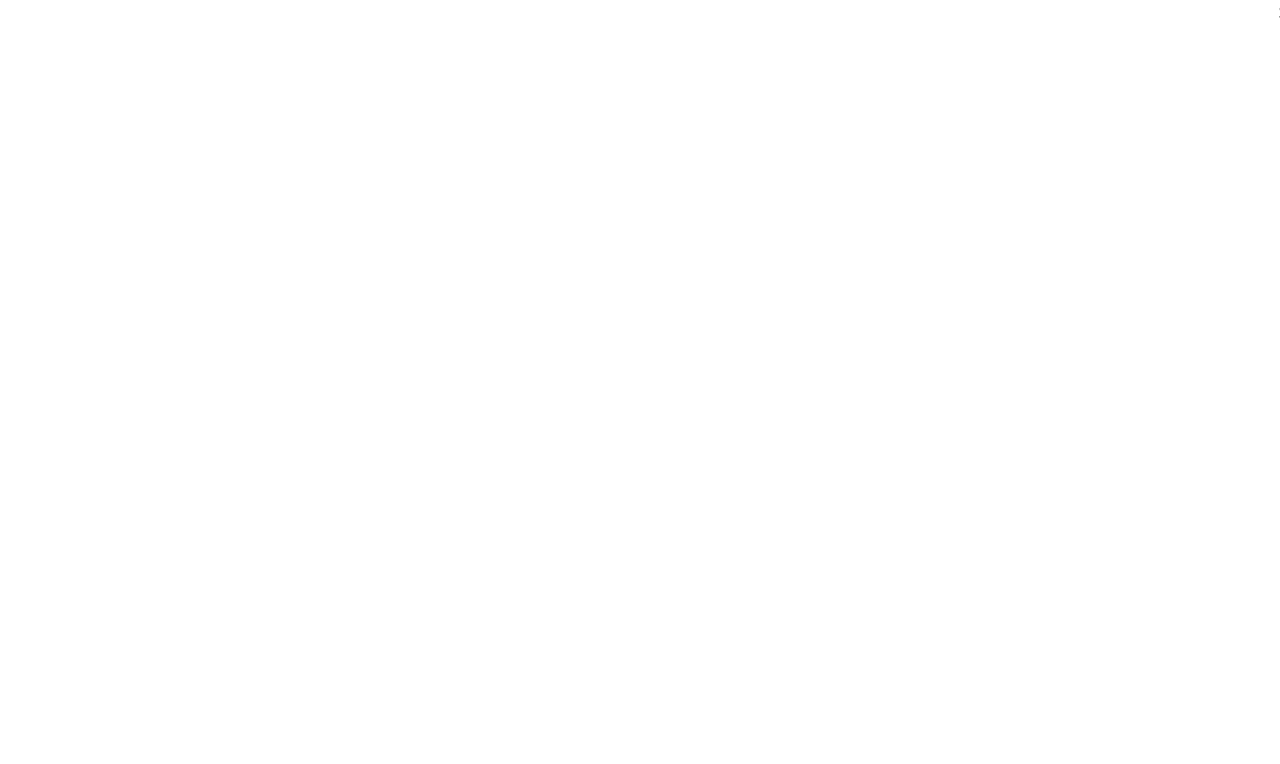
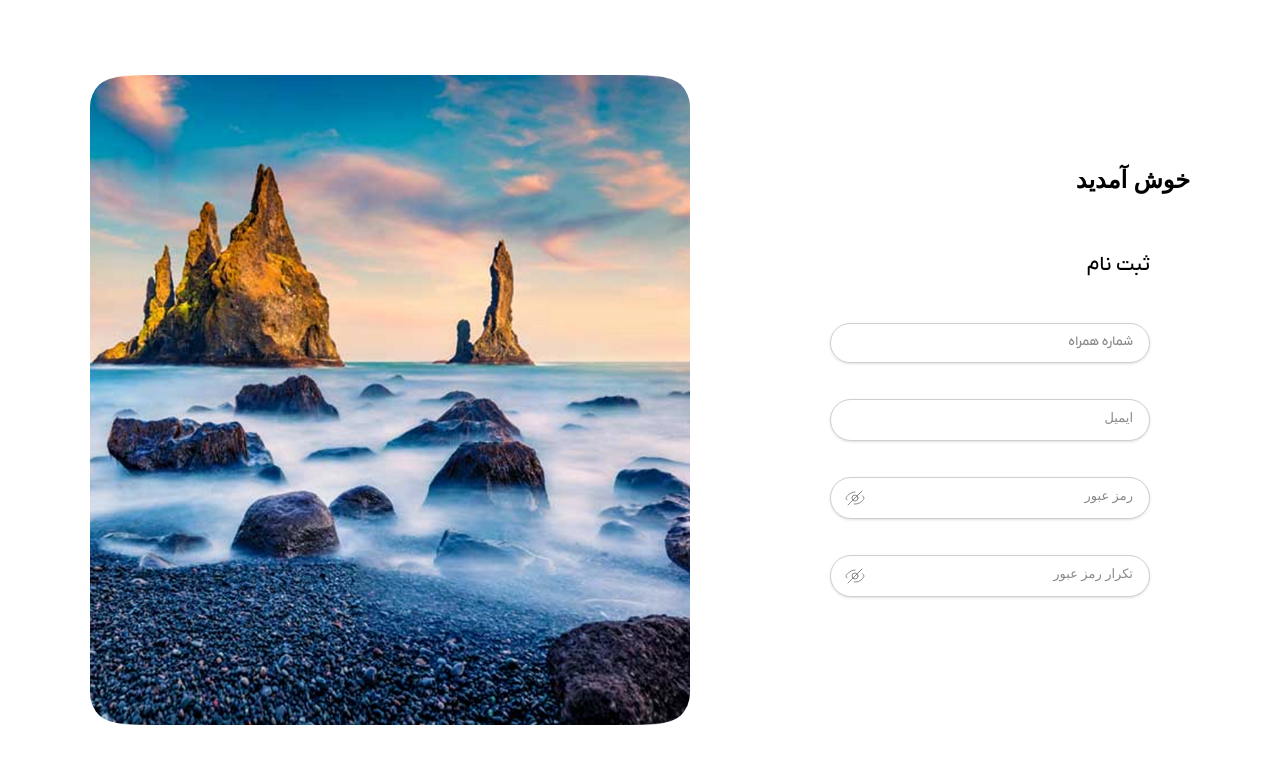
Before and after one commit to awmiri/travel-page, a Next.js app: page /signUp in a window 1280 px wide. Shown: the top 764 px of the page. Built offline with nearby package versions, Linux system fonts and the light colour scheme.

Commit message:
start create the sign up page with focus and blur animation

```diff
--- a/pages/signUp/index.js
+++ b/pages/signUp/index.js
@@ -1,9 +1,76 @@
-import React from 'react'
+import React, { useState } from 'react'
+import Image from "next/image";
 
 function SignUp() {
+    const [phoneValue, setPhoneValue] = useState("")
+    const [phoneFocus, setPhoneFocus] = useState(false)
+
+    const [emailValue, setEmailValue] = useState("")
+    const [emailFocus, setEmailFocus] = useState(false)
+
+    const [ShowPassword, setShowPassword] = useState(false)
+    const [ShowRePassword, setShowRePassword] = useState(false)
     return (
-        <div>SignUp</div>
-    )
+        <div className="flex items-center justify-center h-dvh overflow-hidden">
+            <div className="flex items-center justify-between w-[1100px] rounded-2xl  overflow-hidden">
+                <div>
+                    <h2 className="text-2xl font-semibold mb-4">خوش آمدید</h2>
+                    <form className="flex flex-col gap-9 p-10 w-[400px]">
+                        <h2 className="text-xl font-iranYekanMedium mb-2">ثبت نام</h2>
+                        <div className={`border transition-all shadow ${phoneFocus ? 'border-cusBlue' : 'border-textLight/25'}  flex flex-col relative rounded-3xl`}>
+                            <label htmlFor="phone" className={`cursor-pointer absolute transition-all ${phoneFocus ? '-top-6 right-1 text-[11px] text-cusBlue font-bold' : 'text-[13px] top-2 right-4 text-[#898989] font-iranYekanMedium'}`}>شماره همراه</label>
+                            <input id='phone' placeholder={phoneFocus ? '09xxxxxxxxx' : ''} type="number" value={phoneValue} onChange={e => setPhoneValue(e.target.value)} className='placeholder:text-[12px] placeholder:text-black/25  p-2 border-0 outline-0 cursor-pointer text-[15px] font-medium' onFocus={() => setPhoneFocus(true)} onBlur={() => {
+                                if (phoneValue.trim().length === 0) {
+                                    setPhoneFocus(false)
+                                }
+                            }} />
+                        </div>
+                        <div className={`border transition-all ${emailFocus ? 'border-cusBlue' : 'border-textLight/25'} shadow flex flex-col relative rounded-3xl`}>
+                            <label htmlFor="" className='absolute text-[#898989] text-[13px] top-2 right-4'>ایمیل</label>
+                            <input type="text" className='p-2 border-0 outline-0' value={emailValue} onChange={e => setEmailValue(e.target.value)} onFocus={() => setEmailFocus(true)} onBlur={() => {
+                                if (emailValue.trim().length === 0) {
+                                    setEmailFocus(false)
+                                }
+                            }} />
+                        </div>
+                        <div className='border border-textLight/25 shadow flex flex-col relative rounded-3xl'>
+                            <label htmlFor="" className='absolute text-[#898989] text-[13px] top-2 right-4'>رمز عبور</label>
+                            <input type={`${ShowPassword ? "text" : "password"}`} className='cursor-pointer p-2 border-0 outline-0' />
+                            <svg className={`w-6 cursor-pointer h-6 text-[#898989] absolute top-2 left-3 ${ShowPassword ? 'hidden' : ''}`} aria-hidden="true" width="24" height="24" fill="none" viewBox="0 0 24 24" onClick={() => setShowPassword(true)}>
+                                <path stroke="currentColor" strokeLinecap="round" strokeLinejoin="round" strokeWidth="1" d="M3.933 13.909A4.357 4.357 0 0 1 3 12c0-1 4-6 9-6m7.6 3.8A5.068 5.068 0 0 1 21 12c0 1-3 6-9 6-.314 0-.62-.014-.918-.04M5 19 19 5m-4 7a3 3 0 1 1-6 0 3 3 0 0 1 6 0Z" />
+                            </svg>
+                            <svg className={`w-6 cursor-pointer h-6 text-[#898989] absolute top-2 left-3 ${ShowPassword ? '' : 'hidden'}`} aria-hidden="true" width="24" height="24" fill="none" viewBox="0 0 24 24" onClick={() => setShowPassword(false)}>
+                                <path stroke="currentColor" strokeWidth="1" d="M21 12c0 1.2-4.03 6-9 6s-9-4.8-9-6c0-1.2 4.03-6 9-6s9 4.8 9 6Z" />
+                                <path stroke="currentColor" strokeWidth="1" d="M15 12a3 3 0 1 1-6 0 3 3 0 0 1 6 0Z" />
+                            </svg>
+
+                        </div>
+                        <div className='border border-textLight/25 shadow flex flex-col relative rounded-3xl'>
+                            <label htmlFor="" className='absolute text-[#898989] text-[13px] top-2 right-4'>تکرار رمز عبور</label>
+                            <input type={`${ShowRePassword ? "text" : "password"}`} className='p-2 border-0 outline-0' />
+                            <svg className={`w-6 h-6 text-[#898989] absolute top-2 left-3 ${ShowRePassword ? 'hidden' : ''}`} aria-hidden="true" width="24" height="24" fill="none" viewBox="0 0 24 24" onClick={() => setShowRePassword(true)}>
+                                <path stroke="currentColor" strokeLinecap="round" strokeLinejoin="round" strokeWidth="1" d="M3.933 13.909A4.357 4.357 0 0 1 3 12c0-1 4-6 9-6m7.6 3.8A5.068 5.068 0 0 1 21 12c0 1-3 6-9 6-.314 0-.62-.014-.918-.04M5 19 19 5m-4 7a3 3 0 1 1-6 0 3 3 0 0 1 6 0Z" />
+                            </svg>
+                            <svg className={`w-6 h-6 text-[#898989] absolute top-2 left-3 ${ShowRePassword ? '' : 'hidden'}`} aria-hidden="true" width="24" height="24" fill="none" viewBox="0 0 24 24" onClick={() => setShowRePassword(false)}>
+                                <path stroke="currentColor" strokeWidth="1" d="M21 12c0 1.2-4.03 6-9 6s-9-4.8-9-6c0-1.2 4.03-6 9-6s9 4.8 9 6Z" />
+                                <path stroke="currentColor" strokeWidth="1" d="M15 12a3 3 0 1 1-6 0 3 3 0 0 1 6 0Z" />
+                            </svg>
+
+                        </div>
+                    </form>
+                </div>
+                <div className="relative w-[600px] h-[650px] flex-shrink-0">
+                    <Image
+                        src="/sign-login/Login-img.webp"
+                        alt="login image"
+                        fill
+                        className="object-cover rounded-4xl"
+                        priority
+                    />
+                </div>
+            </div>
+        </div>
+    );
 }
 
-export default SignUp
+export default SignUp;
--- a/styles/globals.css
+++ b/styles/globals.css
@@ -57,6 +57,11 @@
   width: 100%;
 }
 
+input[type="number"]::-webkit-inner-spin-button,
+input[type="number"]::-webkit-outer-spin-button {
+  -webkit-appearance: none;
+  margin: 0;
+}
 /* custom btn animation 👇 */
 
 /* 404 btn with animation  */
```
